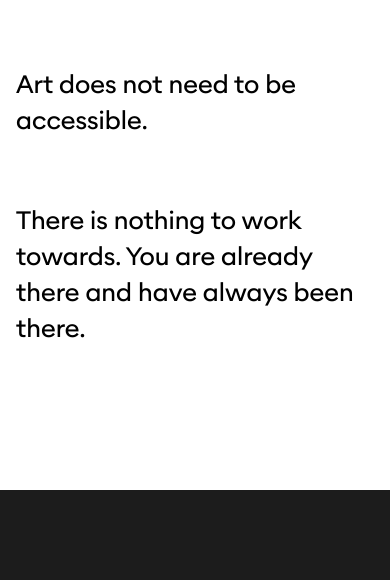
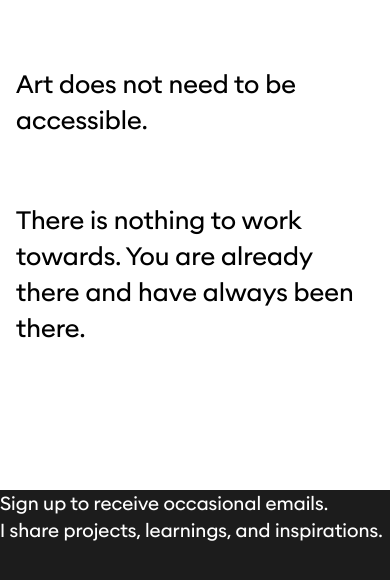
Before and after one commit to Alex-L-Crane/alexcrane-xyz, a Vue app: page / in a window 390 px wide. Shown: the part 5238-5818 px from the top of the page. Built offline with nearby package versions, Linux system fonts and the light colour scheme.

Commit message:
smaller headline text philosophy banner

```diff
--- a/package.json
+++ b/package.json
@@ -15,6 +15,7 @@
   },
   "dependencies": {
     "@tailwindcss/vite": "^4.0.4",
+    "convertkit-vue": "^1.0.6",
     "pinia": "^2.3.0",
     "vue": "^3.5.13",
     "vue-router": "^4.5.0"
--- a/src/App.vue
+++ b/src/App.vue
@@ -6,7 +6,7 @@
   <div>
     <div style="height: 100vh;" class="w-full overflow-hidden">
       <div class="absolute top-[45%] lg:top-[40%] left-1/2 -translate-y-1/2 -translate-x-1/2 w-full text-center p-6">
-        <h1 id="variable-text" class="text-scramble crystal text-4xl lg:text-6xl text-punk-yellow">Perfectionism Kills.</h1>
+        <h1 id="variable-text" class="text-scramble crystal text-4xl lg:text-5xl text-punk-yellow">Perfectionism Kills.</h1>
       </div>
       <!--<image src="./images/about-abstract-header-1.png" width="3000" height="1685" class="w-full h-full object-cover object-left-top"/>-->
       <img :src="philosophyBanner" alt="Abstract Philosophy Banner" width="3000" height="1685" class="w-full h-full object-cover object-left-top"/>
@@ -105,12 +105,16 @@
 
     <!-- footer -->
     <div class="bg-almost-black h-[600px]">
+      <p>Sign up to receive occasional emails.<br/>
+      I share projects, learnings, and inspirations.</p>
+
+
 
     </div>
   </div>
 </template>
 
-<style scoped>
+<style>
 
 </style>
 
```
Also changed, not shown: 1 other file (tests, documents, lock files or other folders).
